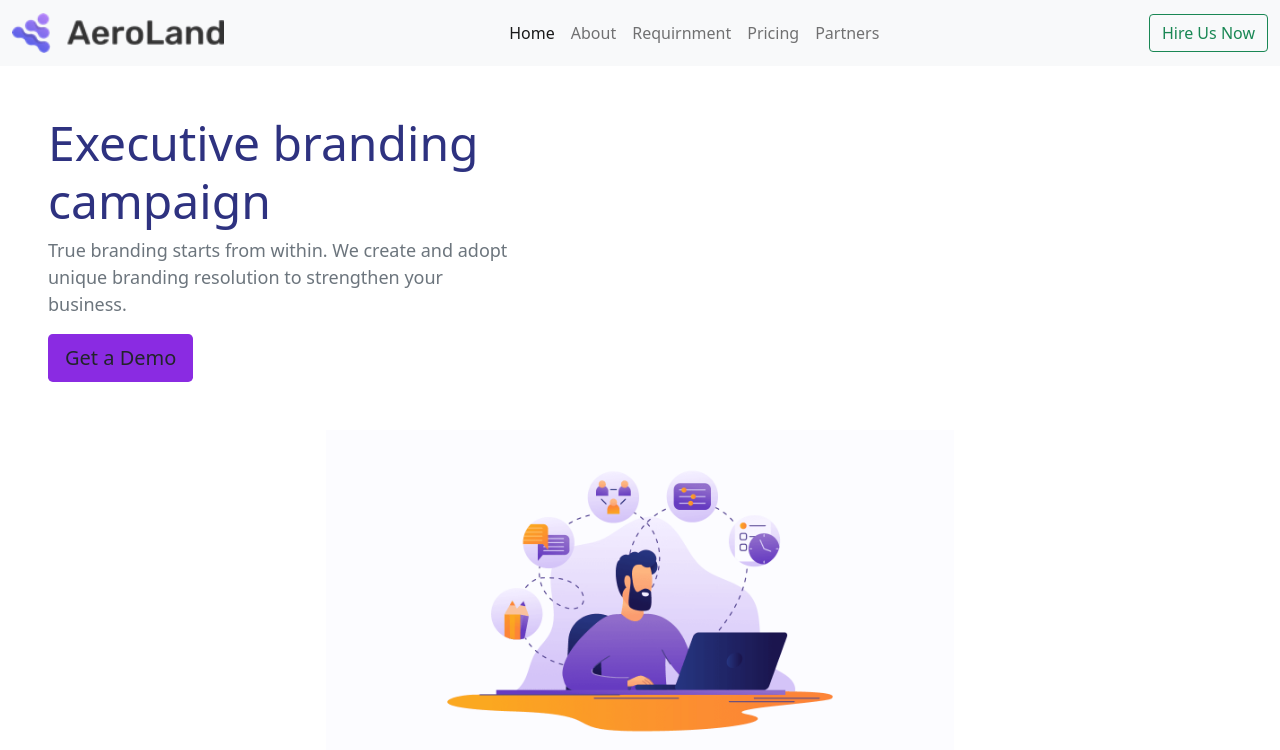
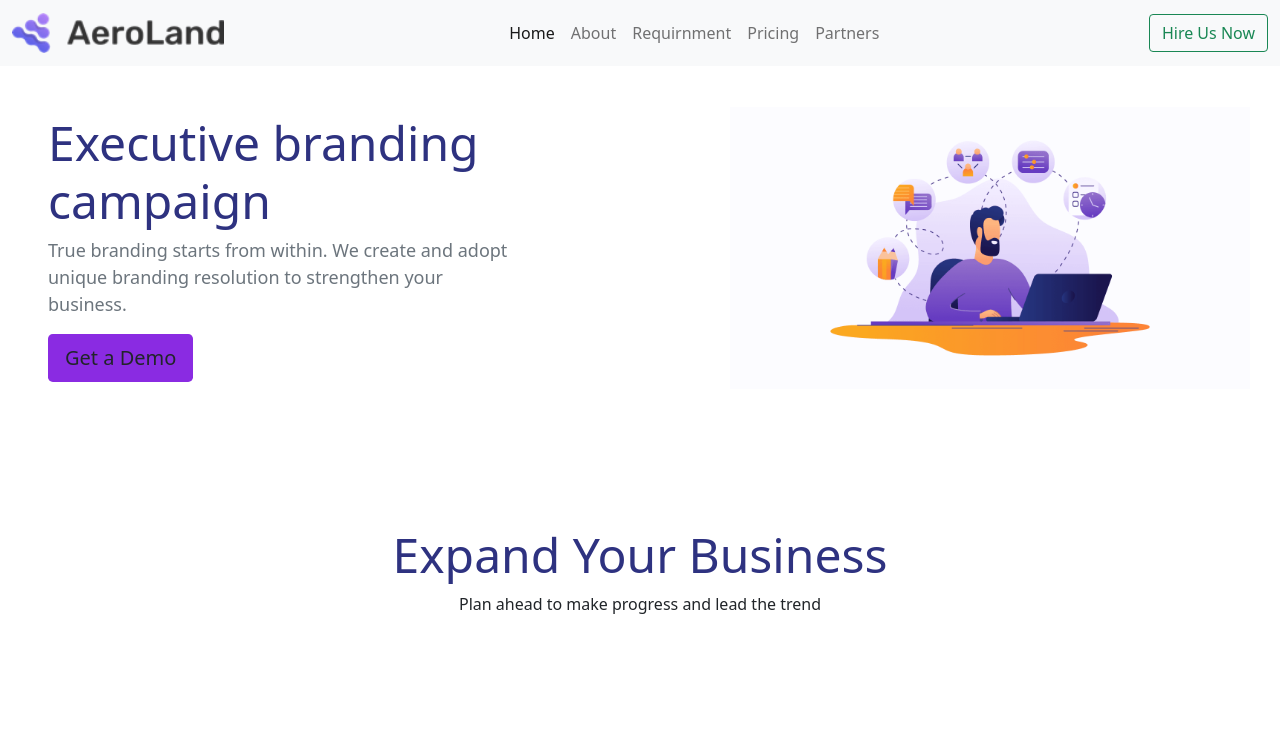
Before and after one commit to ankitshiwakoti/test2, a React (Create React App) app: page / in a window 1280 px wide. Shown: the top 750 px of the page. Built offline with nearby package versions, Linux system fonts and the light colour scheme.

Commit message:
final change in hero content

```diff
--- a/src/components/Landingp.js
+++ b/src/components/Landingp.js
@@ -135,7 +135,7 @@ const Landingp = () => {
               Get a Demo
             </button>
           </div>
-          <div className="col-sm-12 col-md-6  m-auto ml-lg-auto mr-lg-0 col-lg-6 pt-5 pt-lg-0">
+          <div className="col-sm-12 col-md-5  m-auto ml-lg-auto mr-lg-0 col-lg-5 pt-5 pt-lg-0">
             <img alt="image" className="img-fluid" src={img1} />
           </div>
         </section>
```
